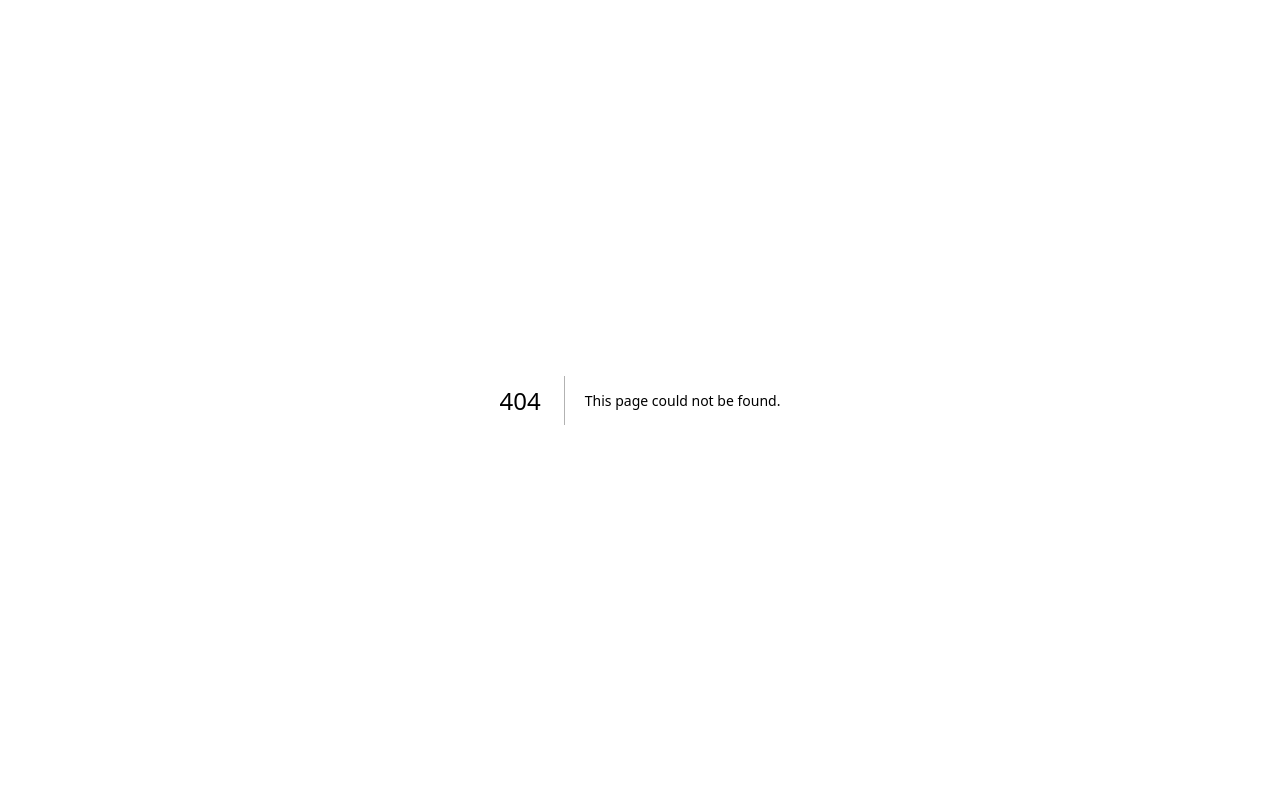
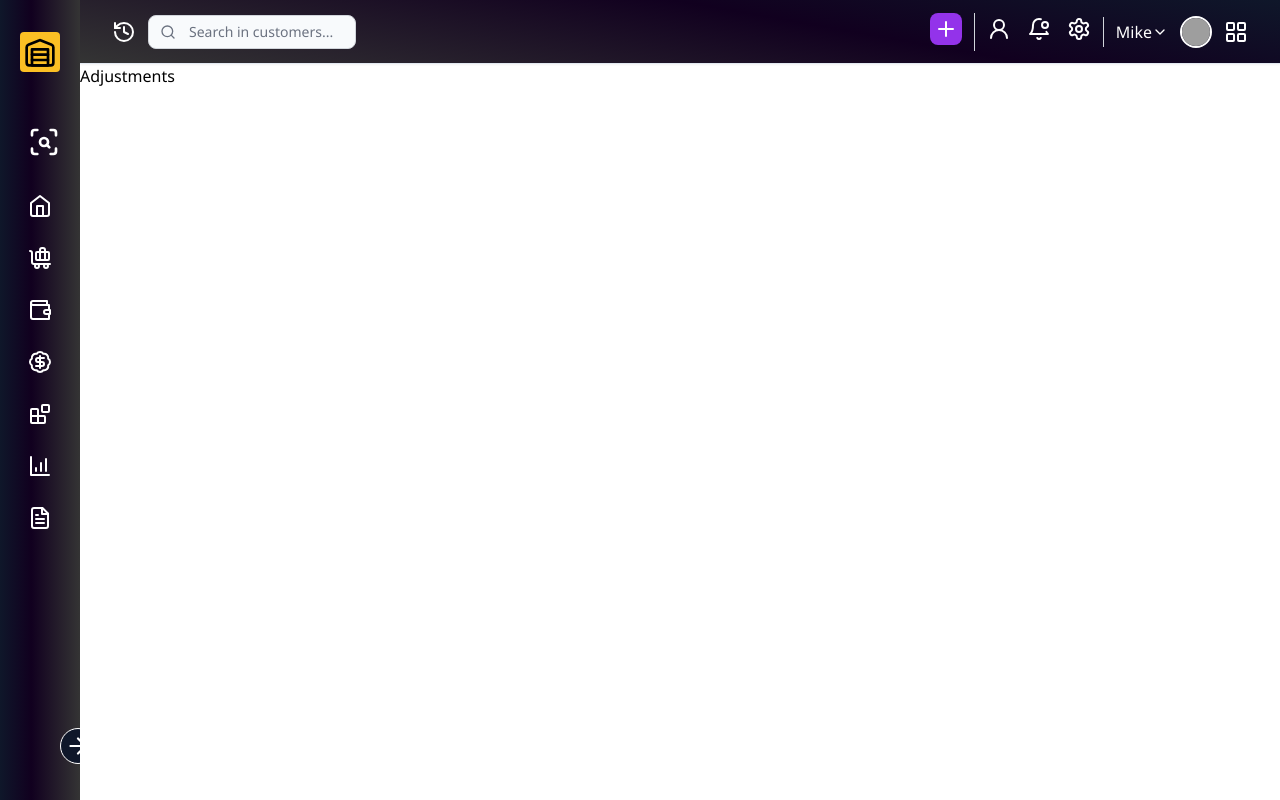
Before and after one commit to shouravrahman/intellistock, a Next.js app: page /dashboard/inventory/adjustments in a window 1280 px wide. Before the commit this address had no page. Built offline with nearby package versions, Linux system fonts and the light colour scheme; grey boxes are pictures that could not be loaded.

Commit message:
chore: setup empty pages

```diff
--- /dev/null
+++ b/app/(back-office)/dashboard/inventory/adjustments/page.jsx
@@ -0,0 +1,7 @@
+import React from "react";
+
+const Adjustments = () => {
+	return <div>Adjustments</div>;
+};
+
+export default Adjustments;
--- /dev/null
+++ b/app/(back-office)/dashboard/inventory/itemgroups/page.jsx
@@ -0,0 +1,7 @@
+import React from "react";
+
+const Itemgroups = () => {
+	return <div>Itemgroups</div>;
+};
+
+export default Itemgroups;
--- /dev/null
+++ b/app/(back-office)/dashboard/inventory/items/new/page.jsx
@@ -0,0 +1,13 @@
+import React from "react";
+
+const NewItem = () => {
+	return (
+		<div>
+			{/* header */}
+			{/* form */}
+			{/* footer */}
+		</div>
+	);
+};
+
+export default NewItem;
--- /dev/null
+++ b/app/(back-office)/dashboard/inventory/items/page.jsx
@@ -0,0 +1,7 @@
+import React from "react";
+
+const Items = () => {
+	return <div>Items</div>;
+};
+
+export default Items;
```
